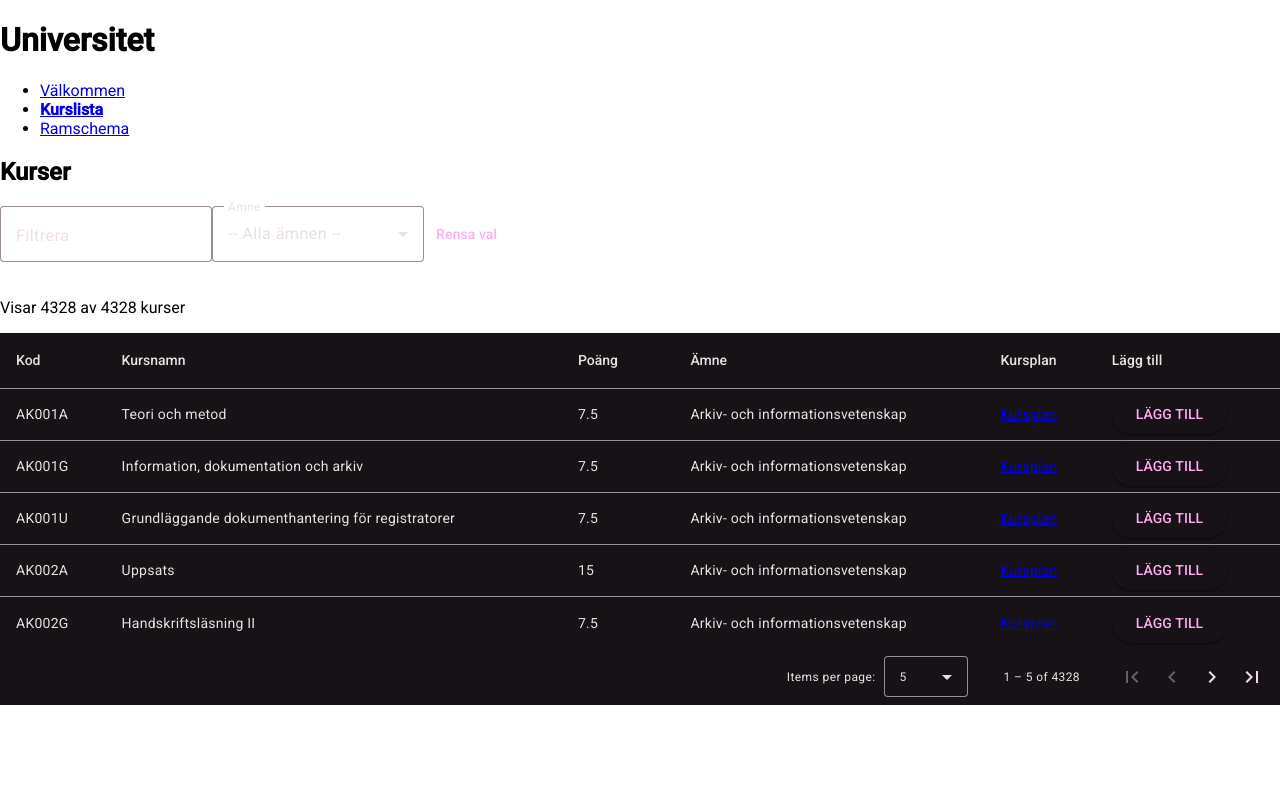
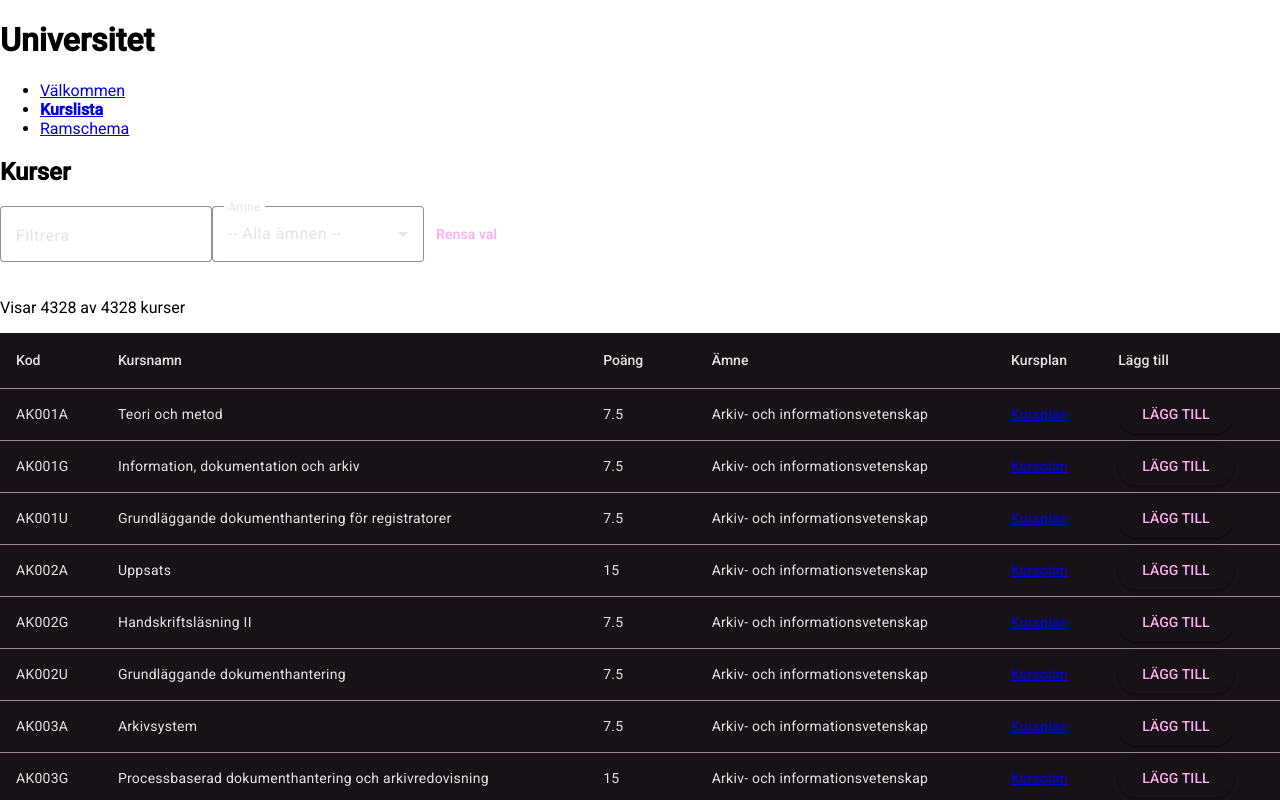
Before and after one commit to frja2400/dt208g-project, an Angular app: page /courses in a window 1280 px wide. Shown: the top 800 px of the page. Built offline with nearby package versions, Linux system fonts and the light colour scheme.

Commit message:
Använde window.conform för att få en pop up-bekräftelse på RADERA ALLA-knappen. Hämtade addedCourses till CourseComponent också för att skapa en funktion med booelan som kollar om en kurs är tillagd eller inte. HTML-koden uppdaterar knapp beroende på funktionen. Kollar det med en if-sats.

```diff
--- a/src/app/courses/courses.component.html
+++ b/src/app/courses/courses.component.html
@@ -52,7 +52,11 @@
         <ng-container matColumnDef="add">
             <th mat-header-cell *matHeaderCellDef>Lägg till</th>
             <td mat-cell *matCellDef="let course">
-                <button mat-raised-button color="primary" (click)="addCourse(course)">LÄGG TILL</button>
+                <!--Är kursen tillagd? Då ska säger knappen "TILLAGD", annars "LÄGG TILL"-->
+                <button mat-raised-button [color]="isCourseAdded(course) ? 'accent' : 'primary'"
+                    [disabled]="isCourseAdded(course)" (click)="addCourse(course)">
+                    {{ isCourseAdded(course) ? 'TILLAGD' : 'LÄGG TILL' }}
+                </button>
             </td>
         </ng-container>
 
@@ -62,5 +66,5 @@
     </table>
 
     <!--Anger hur många rader som ska visas per sida-->
-    <mat-paginator [pageSizeOptions]="[5, 10, 20]" showFirstLastButtons></mat-paginator>
+    <mat-paginator [pageSizeOptions]="[10, 20]" showFirstLastButtons></mat-paginator>
 </div>
--- a/src/app/courses/courses.component.ts
+++ b/src/app/courses/courses.component.ts
@@ -26,6 +26,7 @@ export class CoursesComponent {
   subjects: string[] = [];                                                                              //Lista över ämnen som hämtas till drop down-menyn
   filterValue: string = "";
   selectedSubject: string = "";
+  addedCourses: Course[] = [];
 
   //Deklarerar referenser till sortering och paginering som kopplas med <mat-sort> och <mat-paginator> i HTML.
   @ViewChild(MatSort) sort!: MatSort;
@@ -64,6 +65,9 @@ export class CoursesComponent {
 
         return matchText && matchSubject;
       };
+
+      //Hämta redan tillagda kurser för att kunna ändra knapp
+      this.addedCourses = this.scheduleService.getCourses();
     });
   }
 
@@ -91,5 +95,12 @@ export class CoursesComponent {
   addCourse(course: Course) {
     console.log("Lägger till kurs:", course);
     this.scheduleService.addCourse(course);
+    //Uppdatera listan när ny kurs adderats
+    this.addedCourses = this.scheduleService.getCourses();
   }
+
+  //Kolla om en kurs är tillagd eller inte
+  isCourseAdded(course: Course): boolean {
+  return this.addedCourses.some(c => c.courseCode === course.courseCode);
 }
+}
--- a/src/app/schedule/schedule.component.ts
+++ b/src/app/schedule/schedule.component.ts
@@ -17,7 +17,7 @@ export class ScheduleComponent {
   dataSource = new MatTableDataSource<Course>();
   filterValue: string = '';
 
-  constructor(private scheduleService: ScheduleService) {}
+  constructor(private scheduleService: ScheduleService) { }
 
   //Laddar kurser vid start
   ngOnInit() {
@@ -34,9 +34,12 @@ export class ScheduleComponent {
     this.loadCourses();
   }
 
-  removeAll() {
-    this.scheduleService.removeAll();
-    this.loadCourses();
+  removeAll(): void {
+    const confirmed = window.confirm("Är du säker på att du vill radera alla kurser?");
+    if (confirmed) {
+      this.scheduleService.removeAll();
+      this.loadCourses();
+    }
   }
 
   getTotalPoints(): number {
```
